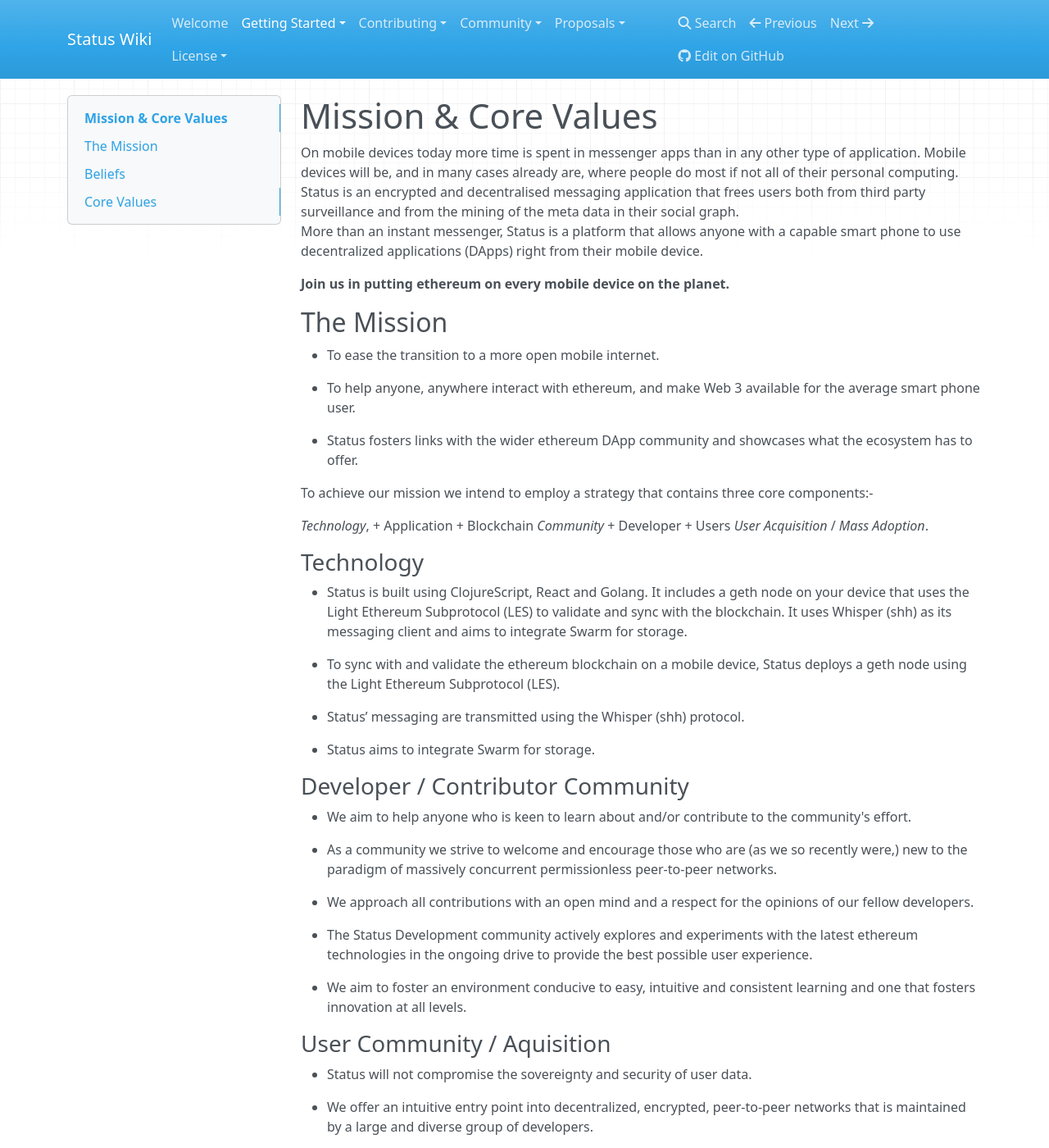
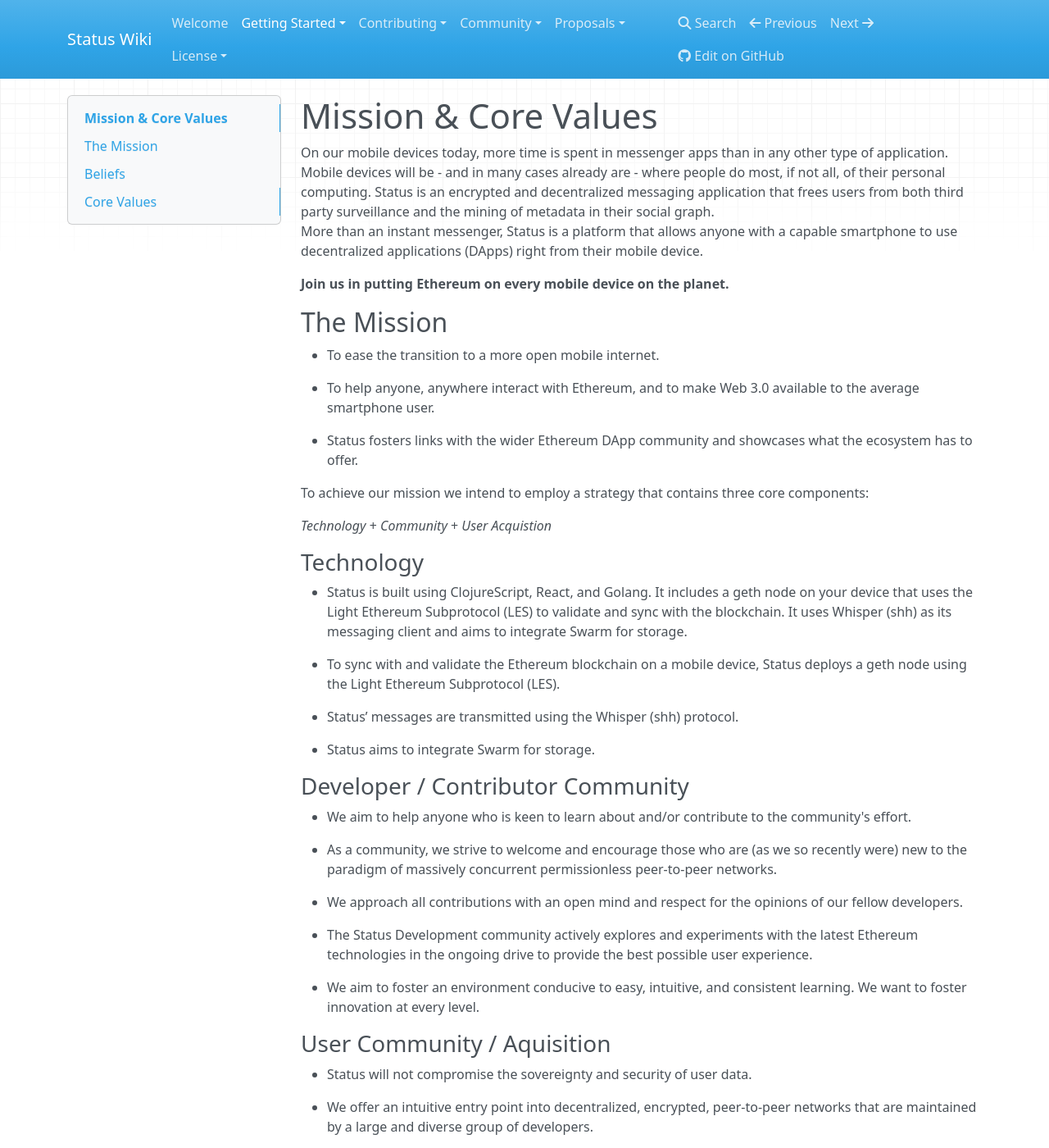
Before and after one commit to status-im/wiki.status.im, an MkDocs documentation site: the page built from docs/getting-started/mission-and-core-values.md, in a window 1280 px wide and 1400 px high. Shown: the whole window at 82% size. Built offline with MkDocs 1.6.1, drawn with Linux system fonts in a browser that asks for light colours; nearby versions of some CDN libraries; old or Windows-style settings are respelled for this version of MkDocs; some of the changed text lies outside the part shown.

Commit message:
Update mission-and-core-values.md
Spelling and punctuation changes to the Getting Started > Mission & Core Values page. Incidentally, I think spelling may need to be unified throughout the Wiki. Different spellings for words with the same meaning (decentralised vs. decentralized) has popped up a couple of times.

```diff
--- a/docs/getting-started/mission-and-core-values.md
+++ b/docs/getting-started/mission-and-core-values.md
@@ -1,36 +1,30 @@
 # Mission & Core Values
 
-On mobile devices today more time is spent in messenger apps than in any other type of application.  Mobile devices will be, and in many cases already are, where people do most if not all of their personal computing.  Status is an encrypted and decentralised messaging application that frees users both from third party surveillance and from the mining of the meta data in their social graph.
-More than an instant messenger, Status is a platform that allows anyone with a capable smart phone to use decentralized applications (DApps) right from their mobile device.
+On our mobile devices today, more time is spent in messenger apps than in any other type of application.  Mobile devices will be - and in many cases already are - where people do most, if not all, of their personal computing.  Status is an encrypted and decentralized messaging application that frees users from both third party surveillance and the mining of metadata in their social graph.
+More than an instant messenger, Status is a platform that allows anyone with a capable smartphone to use decentralized applications (DApps) right from their mobile device.
 
-**Join us in putting ethereum on every mobile device on the planet.**
+**Join us in putting Ethereum on every mobile device on the planet.**
 
 
 ## The Mission
 
 - To ease the transition to a more open mobile internet.
 
-- To help anyone, anywhere interact with ethereum, and make Web 3 available for the average smart phone user.
+- To help anyone, anywhere interact with Ethereum, and to make Web 3.0 available to the average smartphone user.
 
-- Status fosters links with the wider ethereum DApp community and showcases what the ecosystem has to offer.
+- Status fosters links with the wider Ethereum DApp community and showcases what the ecosystem has to offer.
 
-To achieve our mission we intend to employ a strategy that contains three core components:-
+To achieve our mission we intend to employ a strategy that contains three core components:
 
-*Technology*,
-    + Application
-    + Blockchain
-*Community*
-    + Developer
-    + Users
-*User Acquisition* / *Mass Adoption*.
+*Technology* + *Community* + *User Acquistion*
 
 ### Technology
 
-- Status is built using ClojureScript, React and Golang. It includes a geth node on your device that uses the Light Ethereum Subprotocol (LES) to validate and sync with the blockchain. It uses Whisper (shh) as its messaging client and aims to integrate Swarm for storage.
+- Status is built using ClojureScript, React, and Golang. It includes a geth node on your device that uses the Light Ethereum Subprotocol (LES) to validate and sync with the blockchain. It uses Whisper (shh) as its messaging client and aims to integrate Swarm for storage.
 
-- To sync with and validate the ethereum blockchain on a mobile device, Status deploys a geth node using the Light Ethereum Subprotocol (LES).
+- To sync with and validate the Ethereum blockchain on a mobile device, Status deploys a geth node using the Light Ethereum Subprotocol (LES).
 
-- Status’ messaging are transmitted using the Whisper (shh) protocol.
+- Status’ messages are transmitted using the Whisper (shh) protocol.
 
 - Status aims to integrate Swarm for storage.
 
@@ -39,47 +33,47 @@ To achieve our mission we intend to employ a strategy that contains three core c
 
 - We aim to help anyone who is keen to learn about and/or contribute to the community's effort.
 
-- As a community we strive to welcome and encourage those who are (as we so recently were,) new to the paradigm of massively concurrent permissionless peer-to-peer networks.
+- As a community, we strive to welcome and encourage those who are (as we so recently were) new to the paradigm of massively concurrent permissionless peer-to-peer networks.
 
 
-- We approach all contributions with an open mind and a respect for the opinions of our fellow developers.
+- We approach all contributions with an open mind and respect for the opinions of our fellow developers.
 
-- The Status Development community actively explores and experiments with the latest ethereum technologies in the ongoing drive to provide the best possible user experience.
+- The Status Development community actively explores and experiments with the latest Ethereum technologies in the ongoing drive to provide the best possible user experience.
 
-- We aim to foster an environment conducive to easy, intuitive and consistent learning and one that fosters innovation at all levels.
+- We aim to foster an environment conducive to easy, intuitive, and consistent learning. We want to foster innovation at every level.
 
 ### User Community / Aquisition
 
 - Status will not compromise the sovereignty and security of user data.
 
-- We offer an intuitive entry point into decentralized, encrypted, peer-to-peer networks that is maintained by a large and diverse group of developers.
+- We offer an intuitive entry point into decentralized, encrypted, peer-to-peer networks that are maintained by a large and diverse group of developers.
 
 #### Marketing campaigns
-    + DApp developers,
+    + DApp developers
     + User acquisition for mass adoption
 
 
 
 ## Beliefs
 
-- Status.im believes in an open internet. Built, not only on open protocols, but upon Free/Libre software where the costs (financial or otherwise) of participation are negligible for **all**.
+- Status.im believes in an open Internet. Built not only on open protocols, but upon Free/Libre software where the costs (financial or otherwise) of participation are negligible for **all**.
 
-- Status is founded on the belief that communication is at the heart of human social (and economic) life; and that society thrives through direct interaction rather than from intermediation.  Status can pave the way towards **conversational crypto-commerce.**
+- Status is founded on the belief that communication is at the heart of human social (and economic) life; and that society thrives through direct interaction rather than intermediation.  Status can pave the way towards **conversational crypto-commerce.**
 
-- We believe that systems like ethereum have the potential to improve the very fabric of our society.  Status.im should solve the problem of giving **ordinary people** across the globe easy access to the power and promise of Ethereum and Web3.
+- We believe that systems like Ethereum have the potential to improve the very fabric of our society.  Status.im should solve the problem of giving **ordinary people** across the globe easy access to the power and promise of Ethereum and Web 3.0.
 
-- Status.im is passionate about Distributed and Decentralised technology in general, and about the advantages of ethereum’s *public Blockchain* in particular.
+- Status.im is passionate about distributed and decentralized technology in general, and about the advantages of Ethereum’s *public Blockchain* in particular.
 
-- We believe that people should directly control the use of their own personal data, and the history of their social interactions.  We imagine the benefits to **all** of a future where distributed and decentralized applications make proprietary intermediaries and centralised services (which exploit their users) obsolete.
+- We believe that people should directly control the use of their personal data as well as the history of their social interactions.  We imagine the benefits to **all** of a future where distributed and decentralized applications make proprietary intermediaries and centralized services (which exploit their users) obsolete.
 
-- Communication, decision making and control should be clear and transparent to everyone in the community.
+- Communication, decision making, and control should be clear and transparent to everyone in the community.
 
 - Our work is driven by a belief that Ethereum and public blockchains can yield great benefits to society, and access to DApps and Ethereum should be made available to **anyone**, anywhere.
 
 ## Core Values
 
-- Reciprocity, open-mindedness, respect and encouragement.
+- Reciprocity, open-mindedness, respect, and encouragement.
 
-- The systems we're creating must be open, permissionless, award fair access and Distribute, Decentralise, and Democratise power.
+- The systems we're creating must be open, permissionless, award fair access and *Distribute, Decentralize, and Democratize power*.
 
-- Status is licenced as Free Libre & Open Source software, which allow **anyone** to run the software for **any purpose** as well as to **study**, **Modify**, and **distribute** the software and any adapted versions.
+- Status is licenced as Free Libre & Open Source software (FLOSS), which allows **anyone** to run the software for **any purpose** as well as to **study**, **modify**, and **distribute** the software and any adapted versions.
```
